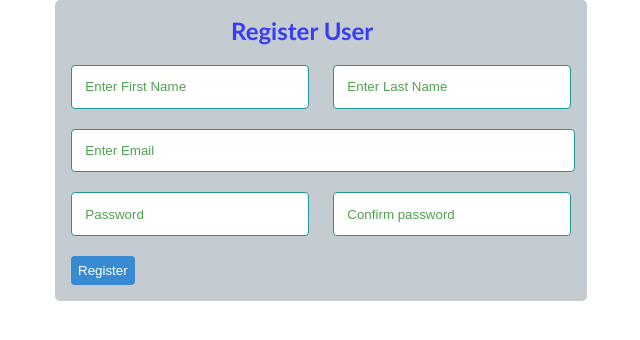
After one commit to Farhanrazzaq4032/Blog, a PHP site: template resources/view/register_blog.php in a window 1280 px wide. The commit adds this page. Shown: the top 340 px of the page, without its empty margins (319-959 px from the left). Run offline with PHP 8.4, Linux system fonts and the light colour scheme; the template is opened without the code that fills it, so the values that code supplies are empty.

Commit message:
Register form add

```diff
--- a/app/routes/route.php
+++ b/app/routes/route.php
@@ -13,3 +13,5 @@ Router::post('save-post', 'Blog', 'userPost');
 Router::get('post-edit', 'Blog', 'edit');
 Router::get('post-delete', 'Blog', 'delete');
 Router::post('update-post', 'Blog', 'updatePost');
+//register route
+Router::get('register', 'Register', 'index');
--- /dev/null
+++ b/resources/assets/css/register.css
@@ -0,0 +1,70 @@
+*{
+    padding: 0%;
+    margin: 0%;
+}
+#blog-reg{
+    font-family: 'Trebuchet MS', 'Lucida Sans Unicode', 'Lucida Grande', 'Lucida Sans', Arial, sans-serif;
+    /* background-color: rgb(187, 213, 235); */
+}
+.form-reg-name{
+    margin-left: 160px;
+    color: rgb(57, 60, 247);
+}
+.blog-reg-form .mt{
+    margin-top: 20px;
+}
+.blog-reg-form .mt-s{
+    margin-top: 5px;
+}
+
+.blog-reg-form{
+    background-color: rgb(196, 203, 209);
+    width: 500px;
+    padding: 1em;
+    margin: 0 auto;
+    border-radius: 5px;
+
+}
+
+.blog-reg-form .flname{
+    display: flex;
+    gap: 1.5em;
+    flex-direction: row;
+}
+.blog-reg-form .name-inp{
+    border: none;
+    border: 1px solid rgb(29, 151, 151);
+    padding: 1em;
+    border-radius: 4px;
+    width: 290px;
+}
+.blog-reg-form .email-inp{
+    border: none;
+    border: 1px solid rgb(29, 151, 151);
+    padding: 1em;
+    border-radius: 4px;
+    width: 95%;
+}
+
+.blog-reg-inp:focus{
+    outline: none;
+    border: 1px solid rgb(123, 201, 253);
+    transition: .5s;
+}
+
+.blog-reg-inp::placeholder{
+    color: rgb(82, 161, 82);
+}
+
+.blog-reg-form .reg-btn{
+    padding: 7px;
+    border-radius: 4px;
+    border: none;
+    background-color: rgb(56, 139, 211);
+    color: #ffff;
+    cursor: pointer;
+}
+.blog-reg-form .reg-btn:hover{
+    background-color: rgb(72, 152, 223);
+    transition: .5s;
+}
--- a/resources/tamp/head.php
+++ b/resources/tamp/head.php
@@ -8,5 +8,6 @@
     <link rel="stylesheet" href="resources/assets/css/login.css">
     <link rel="stylesheet" href="resources/assets/css/blog.css">
     <link rel="stylesheet" href="resources/assets/css/blog-upload.css">
+    <link rel="stylesheet" href="resources/assets/css/register.css">
     <title>Blog</title>
 </head>
--- a/resources/view/login.php
+++ b/resources/view/login.php
@@ -10,7 +10,7 @@
             <input class="login-input login-password" placeholder="Passworld" type="password" name="password"><br>
             <button type="submit" class="login-btn">Log In</button>
             <div class="forget">
-                <a class="create-account" href="">Create new Account</a>
+                <a class="create-account" href="register">Create new Account</a>
             </div>
         </form>
     </div>
--- /dev/null
+++ b/resources/view/register_blog.php
@@ -0,0 +1,19 @@
+<section id="blog-reg">
+        <form class="blog-reg-form" action="">
+            <h1 class="form-reg-name">Register User</h1>
+            <div class="flname mt">
+                <input class="name-inp blog-reg-inp" type="text" name="fname" placeholder="Enter First Name">
+                <input class="name-inp blog-reg-inp" type="text" name="lname" placeholder="Enter Last Name">
+            </div>
+            <div class="email mt">
+                <input class="email-inp blog-reg-inp" type="email" name="email" placeholder="Enter Email">
+            </div>
+            <div class="flname mt">
+                <input class="name-inp blog-reg-inp" type="password" name="pass" placeholder="Password">
+                <input class="name-inp blog-reg-inp" type="password" name="passConf" placeholder="Confirm password">
+            </div>
+            <div>
+                <button class="reg-btn mt" type="submit" name="regBtn">Register</button>
+            </div>
+        </form>
+    </section>
```
Also changed, not shown: app/Controller/Register.php (added, +11 -0 lines).
